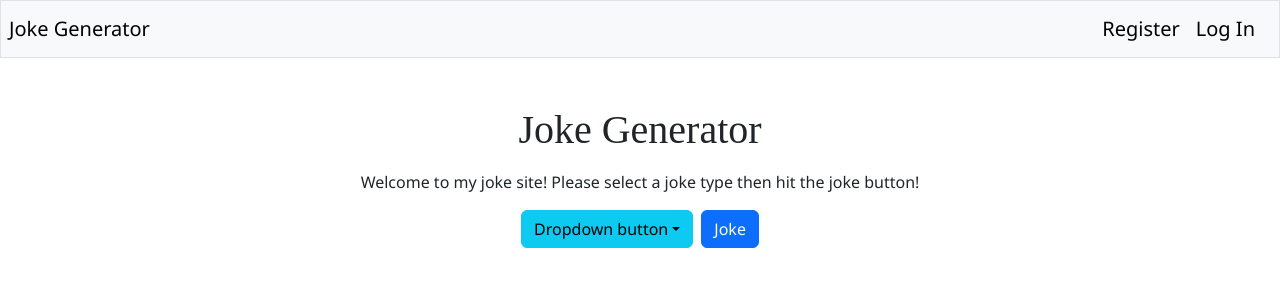
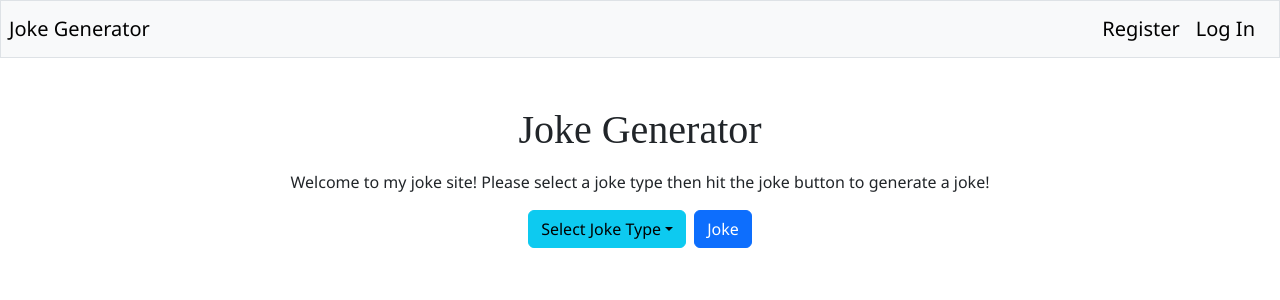
Before and after one commit to wrp90/react-joke-app, a React (Create React App) app in the folder client/: page / in a window 1280 px wide. Shown: the top 300 px of the page. Built offline with nearby package versions, Linux system fonts and the light colour scheme; no server answers; sample sign-in values are in the browser's storage; the HTML template or start-up script is replaced by a standard one; a web font is replaced by a local one.

Commit message:
when token expires, user will now be sent to login page

```diff
--- a/client/src/features/Components/AppContainer/AppContainer.js
+++ b/client/src/features/Components/AppContainer/AppContainer.js
@@ -23,6 +23,11 @@ const AppContainer = ({ hideLogin }) => {
         });
 
         const data = await newUser.json();
+        if (data.message) {
+            navigate("/logout");
+            return;
+        }
+
         console.log("New User Token Data:", data);
 
         const { firstName, lastName, email, userName, id } = data;
@@ -36,7 +41,7 @@ const AppContainer = ({ hideLogin }) => {
         if (hasToken) {
             fetchUserData();
         }
-    }, [hasToken])
+    },[hasToken])
 
     const renderLinks = () => {
         if (!isLoggedIn) {
--- a/client/src/features/Components/Home/Home.js
+++ b/client/src/features/Components/Home/Home.js
@@ -32,13 +32,13 @@ const Home = () => {
             <div className="joke-card">
                 <h1 className="title">Joke Generator</h1>
                 <p>
-                    Welcome to my joke site!  Please select a joke type then hit the joke button!
+                    Welcome to my joke site!  Please select a joke type then hit the joke button to generate a joke!
                 </p>
                 <div className="joke-controls">
                     <DropdownButton
                         variant="info"
                         id="dropdown-basic-button"
-                        title="Dropdown button"
+                        title="Select Joke Type"
                         className="me-2"
                     >
                         <Dropdown.Item onClick={() => setJokeType('Any')}>
--- a/client/src/features/Components/JokeCard/JokeCard.js
+++ b/client/src/features/Components/JokeCard/JokeCard.js
@@ -16,7 +16,7 @@ const JokeCard = ({ joke }) => {
   const jokeBody = {
     userId: id,
     joke: joke.joke,
-    catagory: joke.category
+    category: joke.category
   };
 
   const saveJoke = async (event) => {
--- a/client/src/features/Components/Login/Login.js
+++ b/client/src/features/Components/Login/Login.js
@@ -7,8 +7,7 @@ import {
     setIsLoggedIn,
     setUserId,
     setUserInformation
-}
-    from '../../../app/slices/userSlice';
+} from '../../../app/slices/userSlice';
 
 
 const Login = () => {
```
